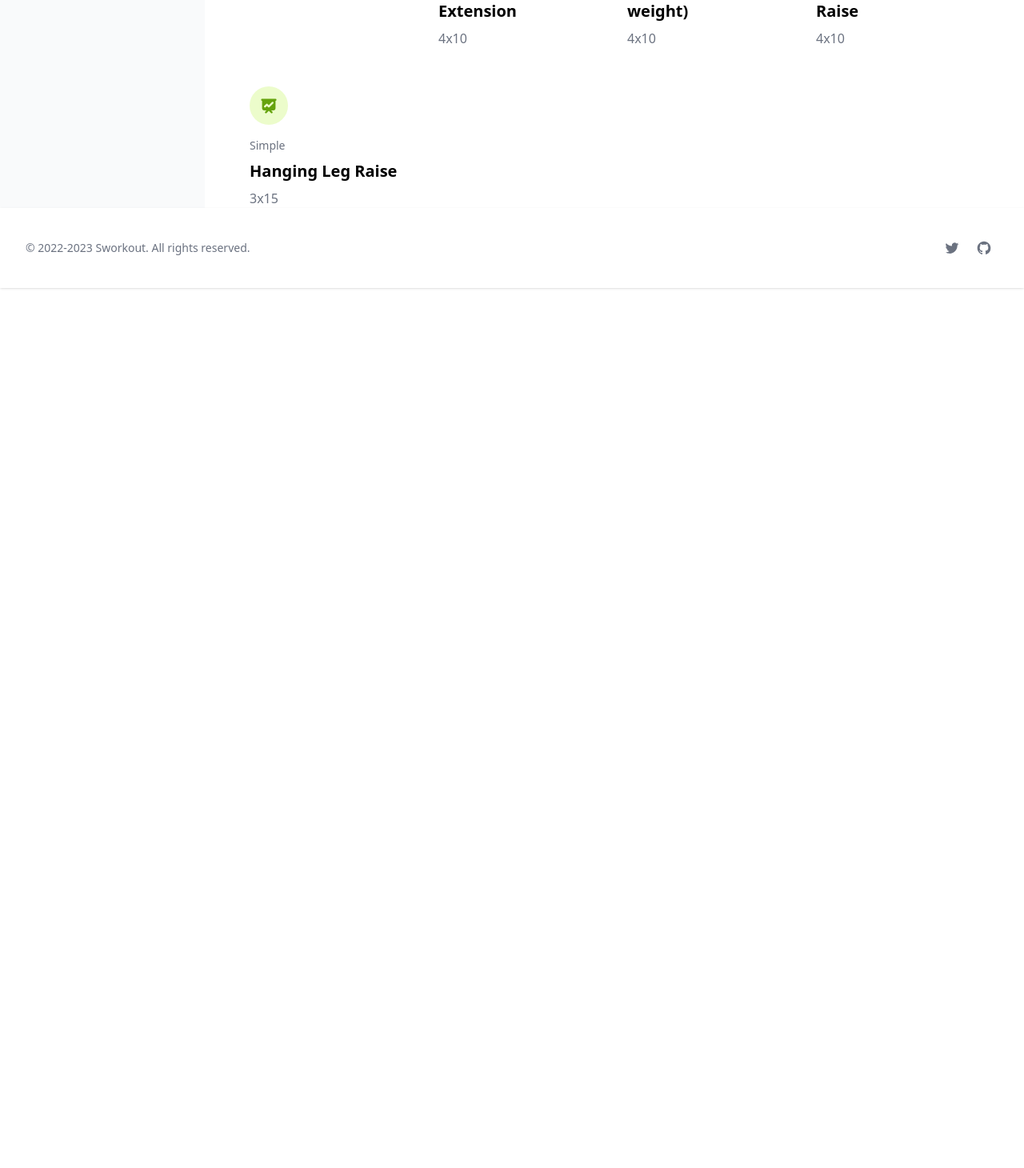
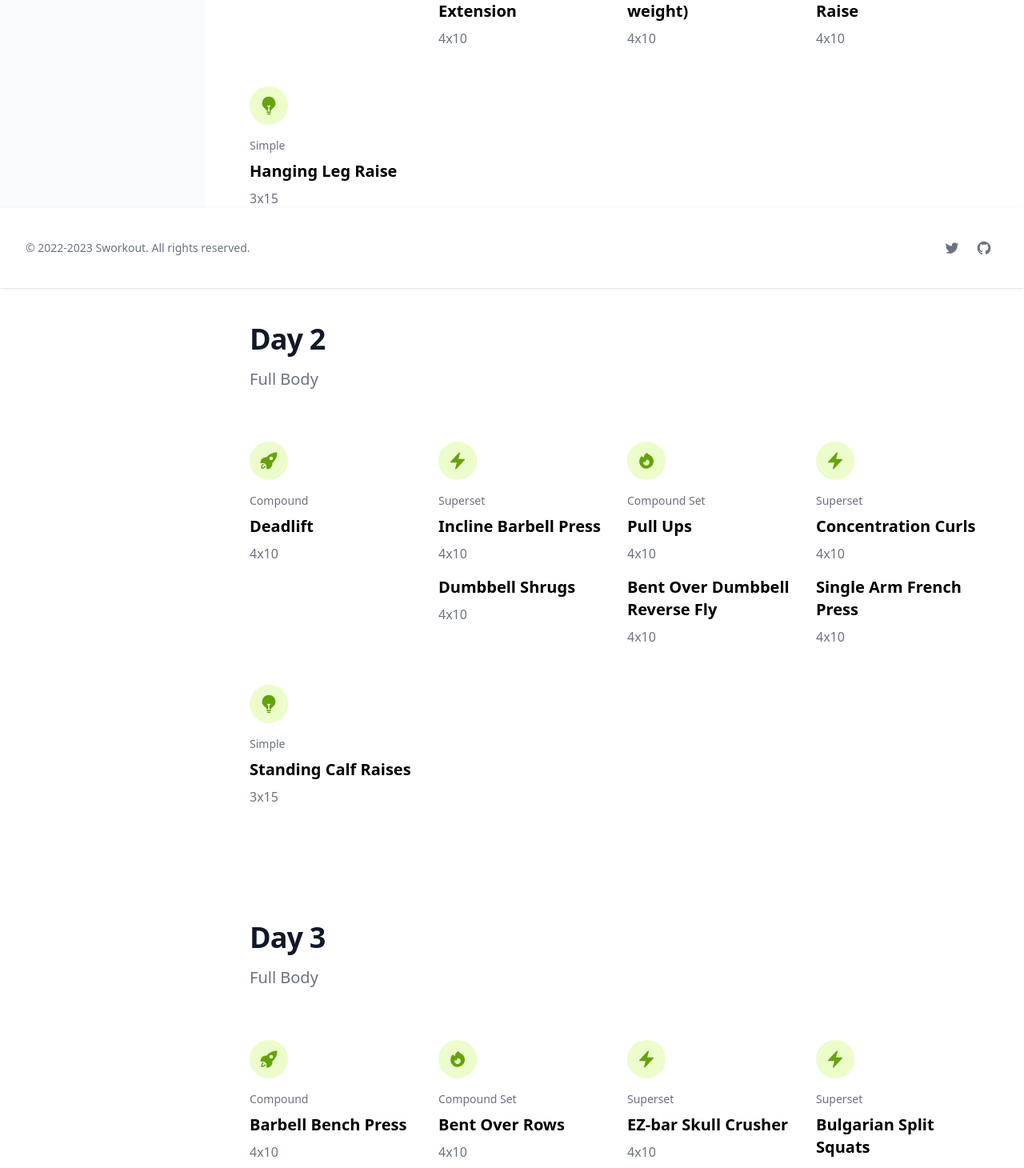
Before and after one commit to rannien/workout-nuxt, a Nuxt app: page /plan in a window 1280 px wide. Shown: the part 440-1900 px from the top of the page at 80% size. Before the commit the page ends 876 px from the top, so only its background shows below. Built offline with nearby package versions, Linux system fonts and the light colour scheme.

Commit message:
feat: add new plan

```diff
--- a/pages/plan.vue
+++ b/pages/plan.vue
@@ -1,4 +1,11 @@
 <script setup lang="ts">
+import {
+  BoltIcon,
+  FireIcon,
+  RocketLaunchIcon,
+  LightBulbIcon,
+} from '@heroicons/vue/24/solid';
+
 useHead({
   bodyAttrs: { class: ['dark:bg-gray-700'] },
 });
@@ -7,7 +14,7 @@ const days = [
   {
     training: [
       {
-        icon: '',
+        icon: RocketLaunchIcon,
         label: 'Compound',
         workout: [
           {
@@ -17,7 +24,7 @@ const days = [
         ],
       },
       {
-        icon: '',
+        icon: BoltIcon,
         label: 'Superset',
         workout: [
           {
@@ -31,7 +38,7 @@ const days = [
         ],
       },
       {
-        icon: '',
+        icon: FireIcon,
         label: 'Compound Set',
         workout: [
           {
@@ -45,7 +52,7 @@ const days = [
         ],
       },
       {
-        icon: '',
+        icon: BoltIcon,
         label: 'Superset',
         workout: [
           {
@@ -59,11 +66,143 @@ const days = [
         ],
       },
       {
-        icon: '',
+        icon: LightBulbIcon,
         label: 'Simple',
         workout: [
           {
             name: 'Hanging Leg Raise',
+            repetition: '3x15',
+          },
+        ],
+      },
+    ],
+  },
+  {
+    training: [
+      {
+        icon: RocketLaunchIcon,
+        label: 'Compound',
+        workout: [
+          {
+            name: 'Deadlift',
+            repetition: '4x10',
+          },
+        ],
+      },
+      {
+        icon: BoltIcon,
+        label: 'Superset',
+        workout: [
+          {
+            name: 'Incline Barbell Press',
+            repetition: '4x10',
+          },
+          {
+            name: 'Dumbbell Shrugs',
+            repetition: '4x10',
+          },
+        ],
+      },
+      {
+        icon: FireIcon,
+        label: 'Compound Set',
+        workout: [
+          {
+            name: 'Pull Ups',
+            repetition: '4x10',
+          },
+          {
+            name: 'Bent Over Dumbbell Reverse Fly',
+            repetition: '4x10',
+          },
+        ],
+      },
+      {
+        icon: BoltIcon,
+        label: 'Superset',
+        workout: [
+          {
+            name: 'Concentration Curls',
+            repetition: '4x10',
+          },
+          {
+            name: 'Single Arm French Press',
+            repetition: '4x10',
+          },
+        ],
+      },
+      {
+        icon: LightBulbIcon,
+        label: 'Simple',
+        workout: [
+          {
+            name: 'Standing Calf Raises',
+            repetition: '3x15',
+          },
+        ],
+      },
+    ],
+  },
+  {
+    training: [
+      {
+        icon: RocketLaunchIcon,
+        label: 'Compound',
+        workout: [
+          {
+            name: 'Barbell Bench Press',
+            repetition: '4x10',
+          },
+        ],
+      },
+      {
+        icon: FireIcon,
+        label: 'Compound Set',
+        workout: [
+          {
+            name: 'Bent Over Rows',
+            repetition: '4x10',
+          },
+          {
+            name: 'Overhead Press',
+            repetition: '4x10',
+          },
+        ],
+      },
+      {
+        icon: BoltIcon,
+        label: 'Superset',
+        workout: [
+          {
+            name: 'EZ-bar Skull Crusher',
+            repetition: '4x10',
+          },
+          {
+            name: 'Chin Ups',
+            repetition: '4x10',
+          },
+        ],
+      },
+      {
+        icon: BoltIcon,
+        label: 'Superset',
+        workout: [
+          {
+            name: 'Bulgarian Split Squats',
+            repetition: '4x10',
+          },
+          {
+            name: 'Farmer Walks',
+            repetition: '4x10',
+          },
+        ],
+      },
+      {
+        icon: LightBulbIcon,
+        label: 'Simple',
+        workout: [
+          {
+            name: 'Russian Twist',
             repetition: '3x15',
           },
         ],
@@ -93,18 +232,11 @@ const days = [
           <div
             class="flex justify-center items-center mb-4 w-10 h-10 rounded-full bg-lime-100 lg:h-12 lg:w-12 dark:bg-lime-900"
           >
-            <svg
+            <Component
+              :title="set.label"
+              :is="set.icon"
               class="w-5 h-5 text-lime-600 lg:w-6 lg:h-6 dark:text-lime-300"
-              fill="currentColor"
-              viewBox="0 0 20 20"
-              xmlns="http://www.w3.org/2000/svg"
-            >
-              <path
-                fill-rule="evenodd"
-                d="M3 3a1 1 0 000 2v8a2 2 0 002 2h2.586l-1.293 1.293a1 1 0 101.414 1.414L10 15.414l2.293 2.293a1 1 0 001.414-1.414L12.414 15H15a2 2 0 002-2V5a1 1 0 100-2H3zm11.707 4.707a1 1 0 00-1.414-1.414L10 9.586 8.707 8.293a1 1 0 00-1.414 0l-2 2a1 1 0 101.414 1.414L8 10.414l1.293 1.293a1 1 0 001.414 0l4-4z"
-                clip-rule="evenodd"
-              ></path>
-            </svg>
+            />
           </div>
           <h4 class="text-sm mb-2 text-gray-500 dark:text-gray-400">
             {{ set.label }}
```
